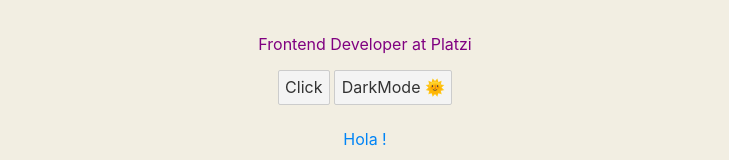
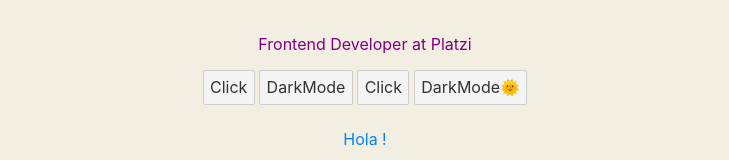
Before and after one commit to jpmjim/CSvelte, a Svelte app: page / in a window 1280 px wide. Shown: the part 153-313 px from the top of the page, without its empty margins (275-1004 px from the left). Built offline with nearby package versions, Linux system fonts and the light colour scheme.

Commit message:
eventos del DOM mediante un componente button

```diff
--- a/src/components/About.svelte
+++ b/src/components/About.svelte
@@ -1,4 +1,7 @@
 <script>
+  // importaciones
+  import Button from './Button.svelte';
+
   let someText = `Frontend Developer at Platzi`;
 
   // Contador
@@ -30,6 +33,16 @@
       <span>Hello DarkMode</span>
     </p>
   {/if}
+
+  <Button
+  text="Click"
+  {count}
+  on:click={handleClick}
+  />
+  <Button
+  text="DarkMode"
+  on:click={toggle}
+  />
   <button on:click={handleClick}>Click {count === 0 ? '' : count}</button>
-  <button on:click={toggle}>DarkMode {styles.darkMode ? '🌘' : '🌞'}</button>
+  <button on:click={toggle}>DarkMode{styles.darkMode ? '🌘' : '🌞'}</button>
 </div>
--- /dev/null
+++ b/src/components/Button.svelte
@@ -0,0 +1,6 @@
+<script>
+  export let count = 0;
+  export let text;
+</script>
+
+<button on:click>{text} {count === 0 ? '' : count}</button>
```
